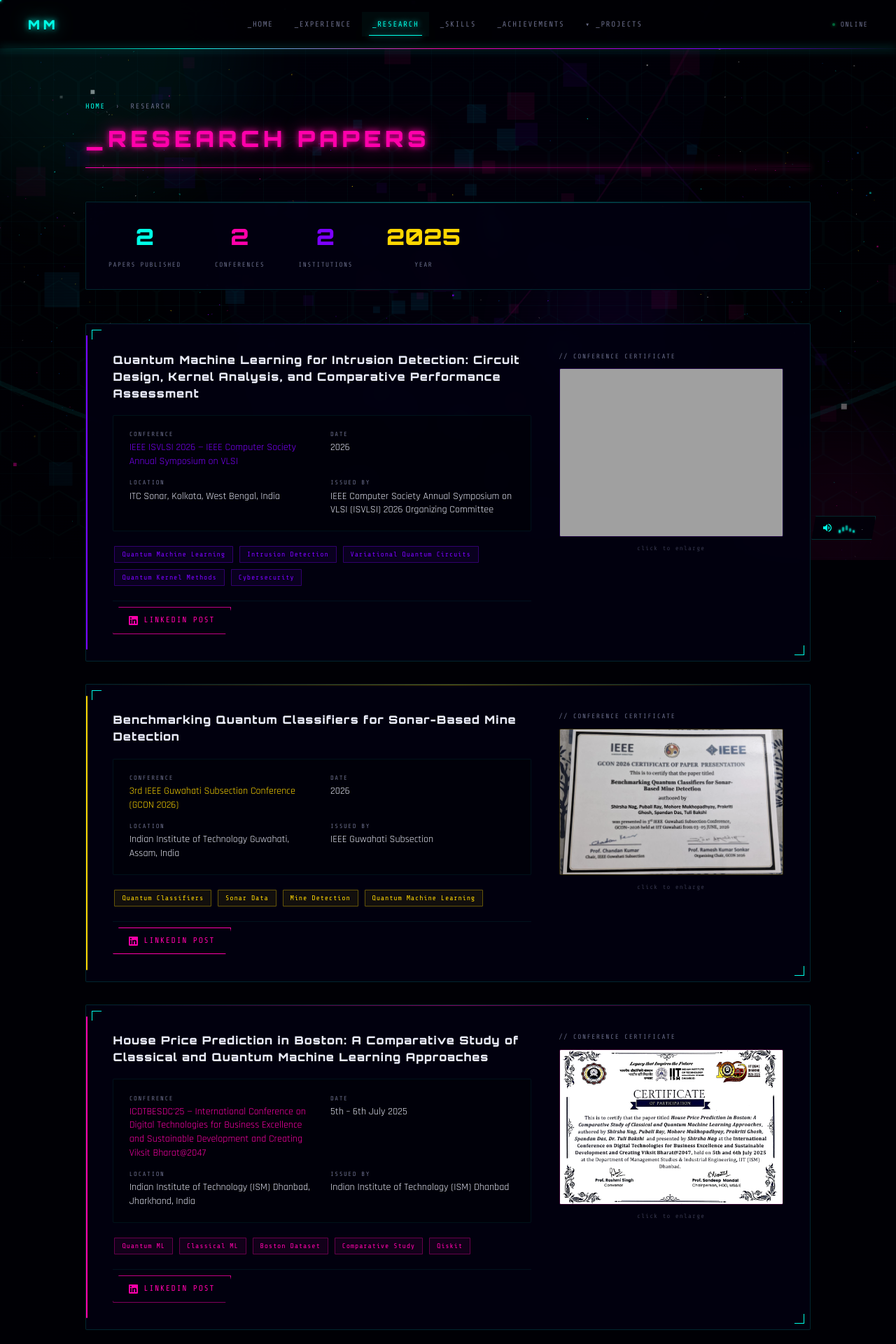
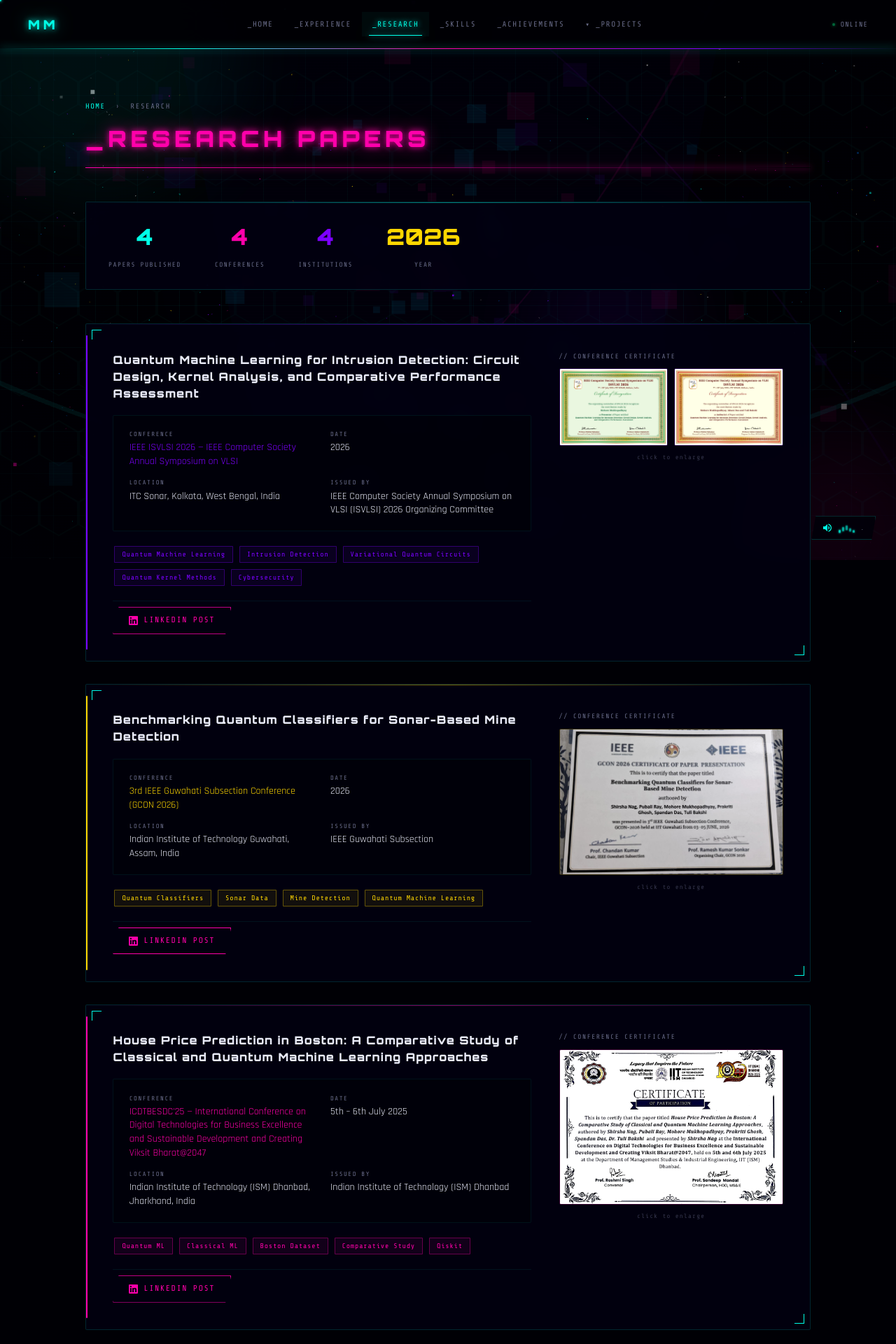
Before and after one commit to mukhopadhyaymohore/Portfolio, a Django app: page /research/ in a window 1280 px wide. Shown: the top 1920 px of the page at 70% size. Run offline with Django 4.2, Linux system fonts and the light colour scheme; grey boxes are pictures that could not be loaded.

Commit message:
Update research.html with new stats and certificate handling

```diff
--- a/templates/research.html
+++ b/templates/research.html
@@ -22,19 +22,19 @@
   <!-- Stats row -->
   <div class="research-stats glass-card fade-up">
     <div class="stat-item">
-      <span class="stat-number text-cyan" data-target="2">0</span>
+      <span class="stat-number text-cyan" data-target="4">0</span>
       <span class="stat-label">PAPERS PUBLISHED</span>
     </div>
     <div class="stat-item">
-      <span class="stat-number text-magenta" data-target="2">0</span>
+      <span class="stat-number text-magenta" data-target="4">0</span>
       <span class="stat-label">CONFERENCES</span>
     </div>
     <div class="stat-item">
-      <span class="stat-number text-violet" data-target="2">0</span>
+      <span class="stat-number text-violet" data-target="4">0</span>
       <span class="stat-label">INSTITUTIONS</span>
     </div>
     <div class="stat-item">
-      <span class="stat-number text-gold" data-target="2025">0</span>
+      <span class="stat-number text-gold" data-target="2026">0</span>
       <span class="stat-label">YEAR</span>
     </div>
   </div>
@@ -108,6 +108,23 @@
         <div class="paper-cert-label font-mono text-dim">
           // CONFERENCE CERTIFICATE
         </div>
+        {% if paper.cert_imgs %}
+        <div class="paper-cert-frame-group">
+          {% for img in paper.cert_imgs %}
+          <div class="paper-cert-frame {{ paper.color }}"
+               onclick="openCertModal('{% static img %}', '{{ paper.conference }}')">
+            <img
+              src="{% static img %}"
+              alt="{{ paper.conference }} certificate"
+              class="paper-cert-img"
+            />
+            <div class="paper-cert-overlay">
+              <span class="paper-cert-zoom">⤢ VIEW</span>
+            </div>
+          </div>
+          {% endfor %}
+        </div>
+        {% else %}
         <div class="paper-cert-frame {{ paper.color }}"
              onclick="openCertModal('{% static paper.cert_img %}', '{{ paper.conference }}')">
           <img
@@ -119,6 +136,7 @@
             <span class="paper-cert-zoom">⤢ VIEW</span>
           </div>
         </div>
+        {% endif %}
         <div class="paper-cert-hint font-mono text-dim">
           click to enlarge
         </div>
```
